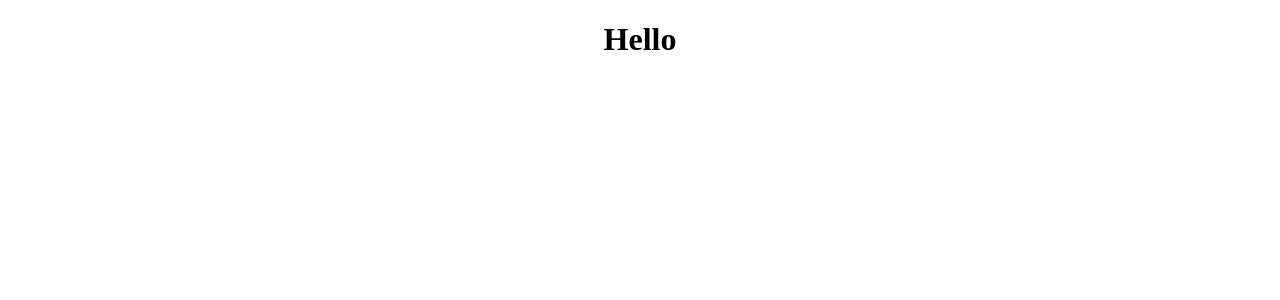
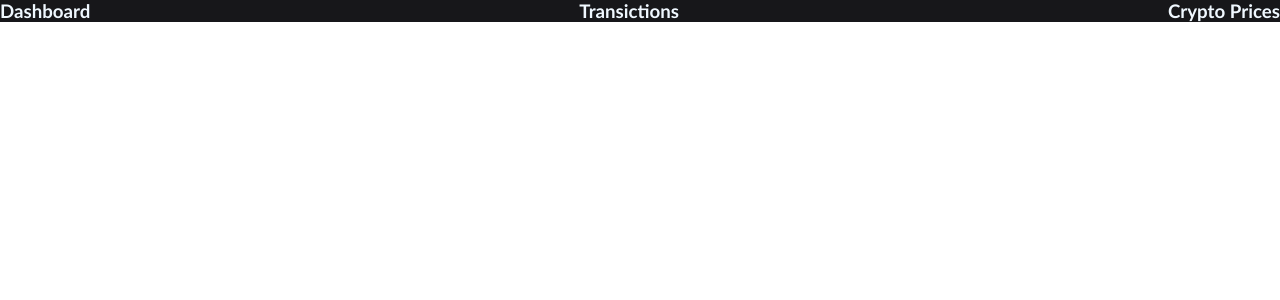
Before and after one commit to YOG3SHWAR/portfolio-tracker-client, a React (Create React App) app: page / in a window 1280 px wide. Shown: the top 300 px of the page. Built offline with nearby package versions, Linux system fonts and the light colour scheme; no server answers.

Commit message:
Added some components

```diff
--- a/src/App.css
+++ b/src/App.css
@@ -1,38 +1,3 @@
-.App {
-  text-align: center;
+* {
+  margin: 0px;
 }
-
-.App-logo {
-  height: 40vmin;
-  pointer-events: none;
-}
-
-@media (prefers-reduced-motion: no-preference) {
-  .App-logo {
-    animation: App-logo-spin infinite 20s linear;
-  }
-}
-
-.App-header {
-  background-color: #282c34;
-  min-height: 100vh;
-  display: flex;
-  flex-direction: column;
-  align-items: center;
-  justify-content: center;
-  font-size: calc(10px + 2vmin);
-  color: white;
-}
-
-.App-link {
-  color: #61dafb;
-}
-
-@keyframes App-logo-spin {
-  from {
-    transform: rotate(0deg);
-  }
-  to {
-    transform: rotate(360deg);
-  }
-}
--- a/src/App.js
+++ b/src/App.js
@@ -1,11 +1,25 @@
 import React, { useState, useEffect } from 'react';
 import axios from 'axios';
 import './App.css';
+import Header from "./Header";
 
 function App() {
+
+  const [coins, setCoins] = useState([]);
+
+  useEffect(() => {
+    axios
+      .get("https://api.coingecko.com/api/v3/coins/list")
+      .then(res => {
+        setCoins(res.data);
+        console.log(coins);
+      })
+      .catch(err => alert("Error! Try again later."))
+  }, []);
+
   return (
-    <div className="App">
-      <h1>Hello</h1>
+    <div className="tracker-app">
+      <Header></Header>
     </div>
   );
 }
--- /dev/null
+++ b/src/Header.css
@@ -0,0 +1,7 @@
+.header {
+    font-family: 'Gill Sans', 'Gill Sans MT', Calibri, 'Trebuchet MS', sans-serif;
+    background-color: #17171A;
+    color: aliceblue;
+    display: flex;
+    justify-content: space-between;
+}
--- /dev/null
+++ b/src/Header.js
@@ -0,0 +1,14 @@
+import React from 'react'
+import './Header.css'
+
+const Header = () => {
+    return (
+        <div className="header">
+            <h3>Dashboard</h3>
+            <h3>Transictions</h3>
+            <h3>Crypto Prices</h3>
+        </div>
+    )
+}
+
+export default Header
--- /dev/null
+++ b/src/index.css
@@ -0,0 +1,13 @@
+body {
+  margin: 0;
+  font-family: -apple-system, BlinkMacSystemFont, 'Segoe UI', 'Roboto', 'Oxygen',
+    'Ubuntu', 'Cantarell', 'Fira Sans', 'Droid Sans', 'Helvetica Neue',
+    sans-serif;
+  -webkit-font-smoothing: antialiased;
+  -moz-osx-font-smoothing: grayscale;
+}
+
+code {
+  font-family: source-code-pro, Menlo, Monaco, Consolas, 'Courier New',
+    monospace;
+}
```
Also changed, not shown: src/Coin.js (added, +11 -0 lines).
